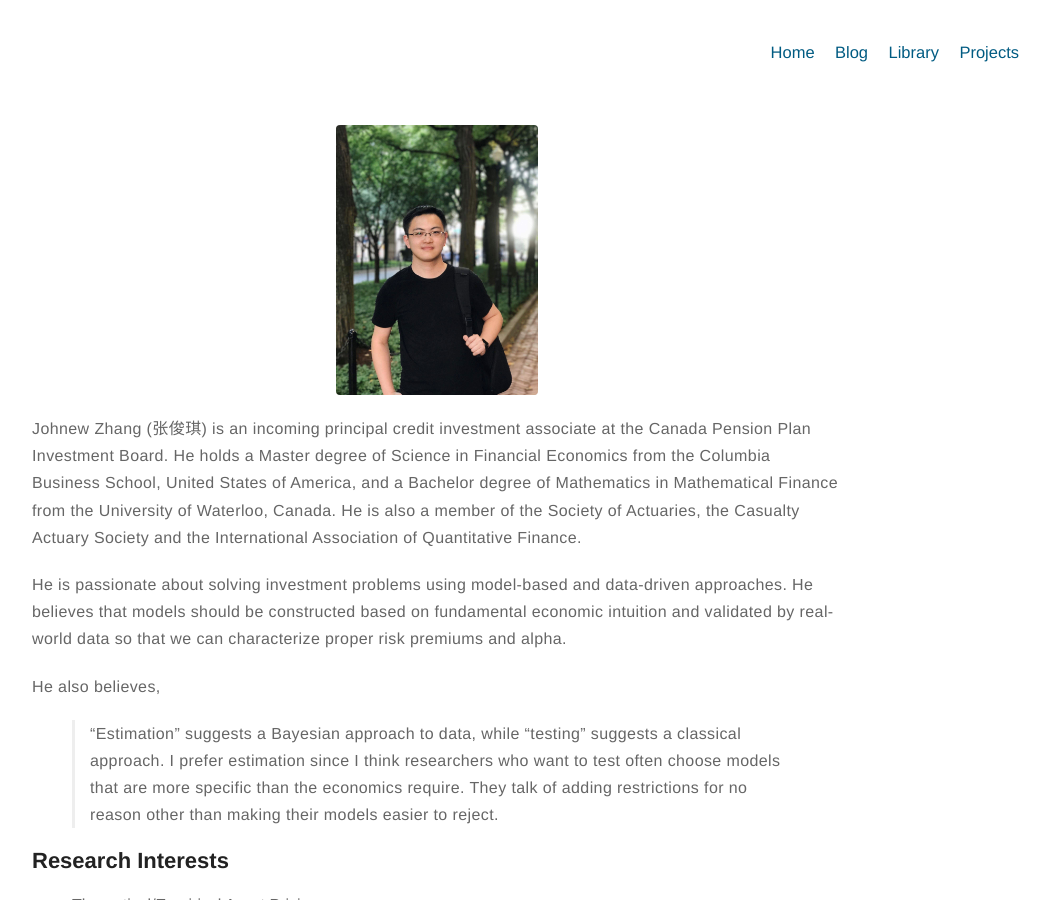
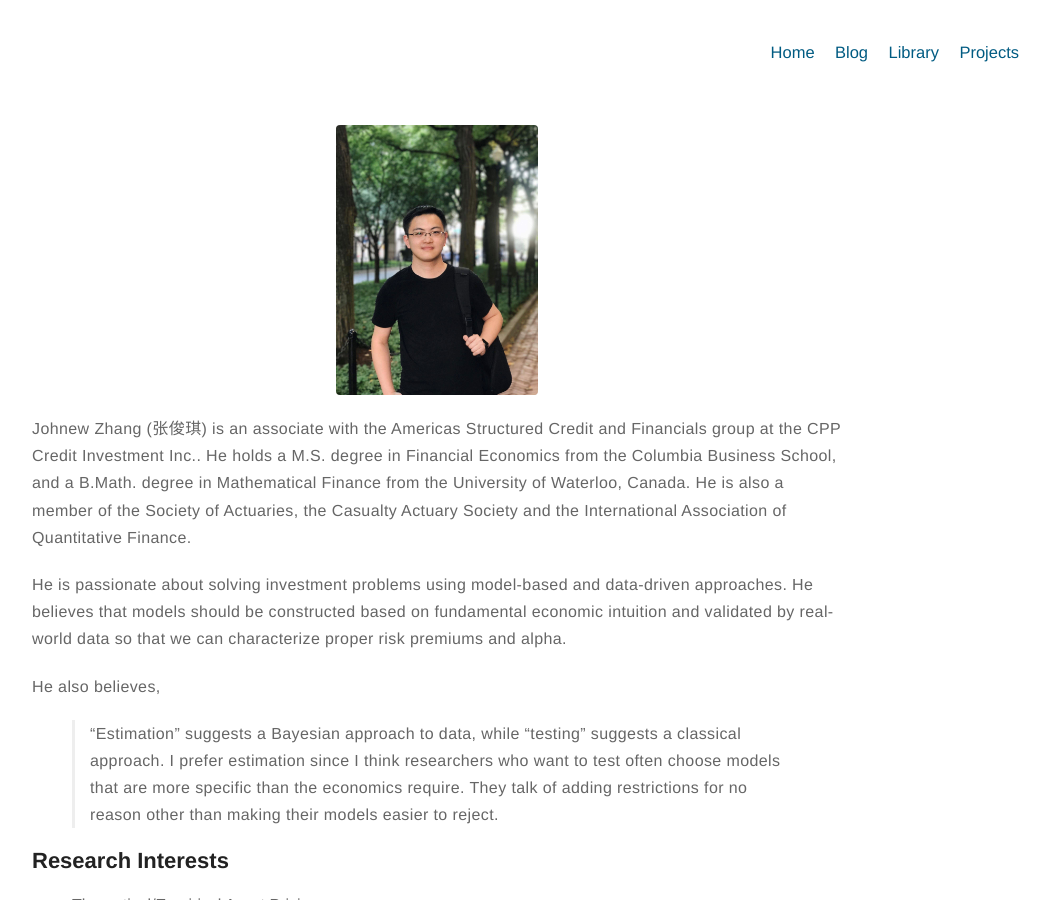
Before and after one commit to WizardKingZ/WizardKingZ.github.io, a Jekyll site: the page built from about.md, in a window 1280 px wide and 900 px high. Shown: the whole window, without its empty margins (203-1253 px from the left). Built offline with Jekyll 4.4.1, drawn with Linux system fonts in a browser that asks for light colours.

Commit message:
Update about.md

```diff
--- a/about.md
+++ b/about.md
@@ -4,7 +4,7 @@
 ---
 ![Profile Image]({{ site.url }}/{{ site.picture }})
 
-<p>Johnew Zhang (张俊琪) is an incoming principal credit investment associate at the Canada Pension Plan Investment Board. He holds a Master degree of Science in Financial Economics from the Columbia Business School, United States of America, and a Bachelor degree of Mathematics in Mathematical Finance from the University of Waterloo, Canada. He is also a member of the Society of Actuaries, the Casualty Actuary Society and the International Association of Quantitative Finance. </p>
+<p>Johnew Zhang (张俊琪) is an associate with the Americas Structured Credit and Financials group at the CPP Credit Investment Inc.. He holds a M.S. degree in Financial Economics from the Columbia Business School, and a B.Math. degree in Mathematical Finance from the University of Waterloo, Canada. He is also a member of the Society of Actuaries, the Casualty Actuary Society and the International Association of Quantitative Finance. </p>
 
 <p>He is passionate about solving investment problems using model-based and data-driven approaches.  He believes that models should be constructed based on fundamental economic intuition and validated by real-world data so that we can characterize proper risk premiums and alpha.</p>
 
```
